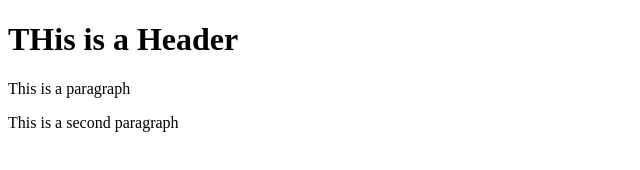
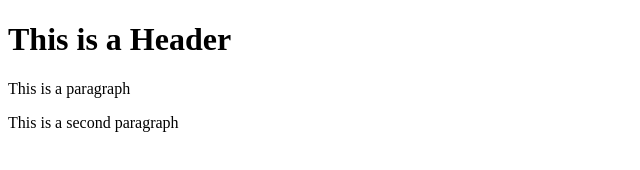
Before and after one commit to thezross/fullstackwebdev, a website: page index.html in a window 1280 px wide. Shown: the whole page, without its empty margins (0-640 px from the left). Drawn offline with Linux system fonts and the light colour scheme.

Commit message:
forth commit

```diff
--- a/index.html
+++ b/index.html
@@ -3,7 +3,7 @@
 <head>
 </head>
 <body>
-  <h1>THis is a Header</h1>
+  <h1>This is a Header</h1>
   <p>This is a paragraph</p>
   <p>This is a second paragraph</p>
 </body>
```
Also changed, not shown: package.json (added, +24 -0 lines), 3 other files.
